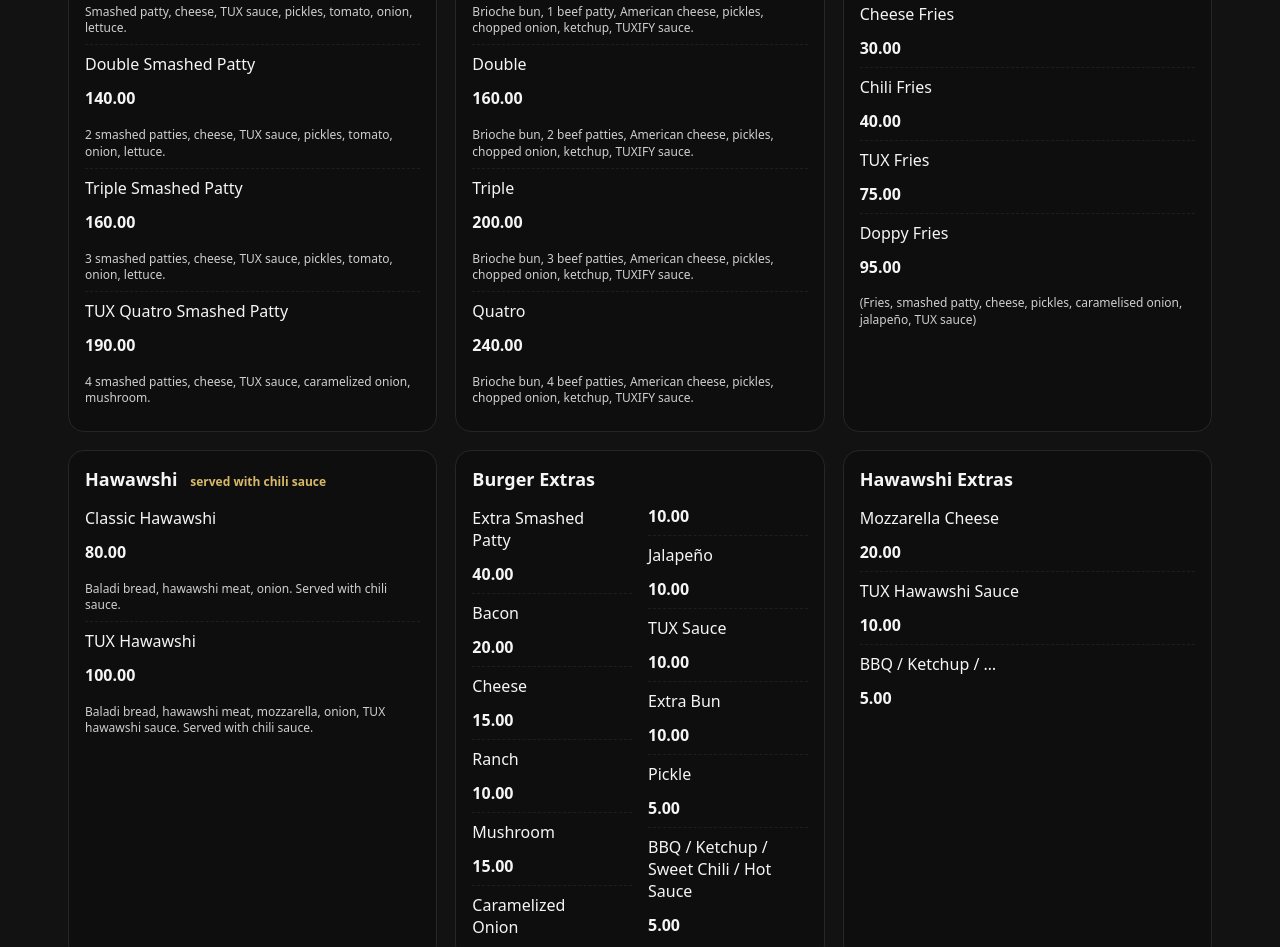
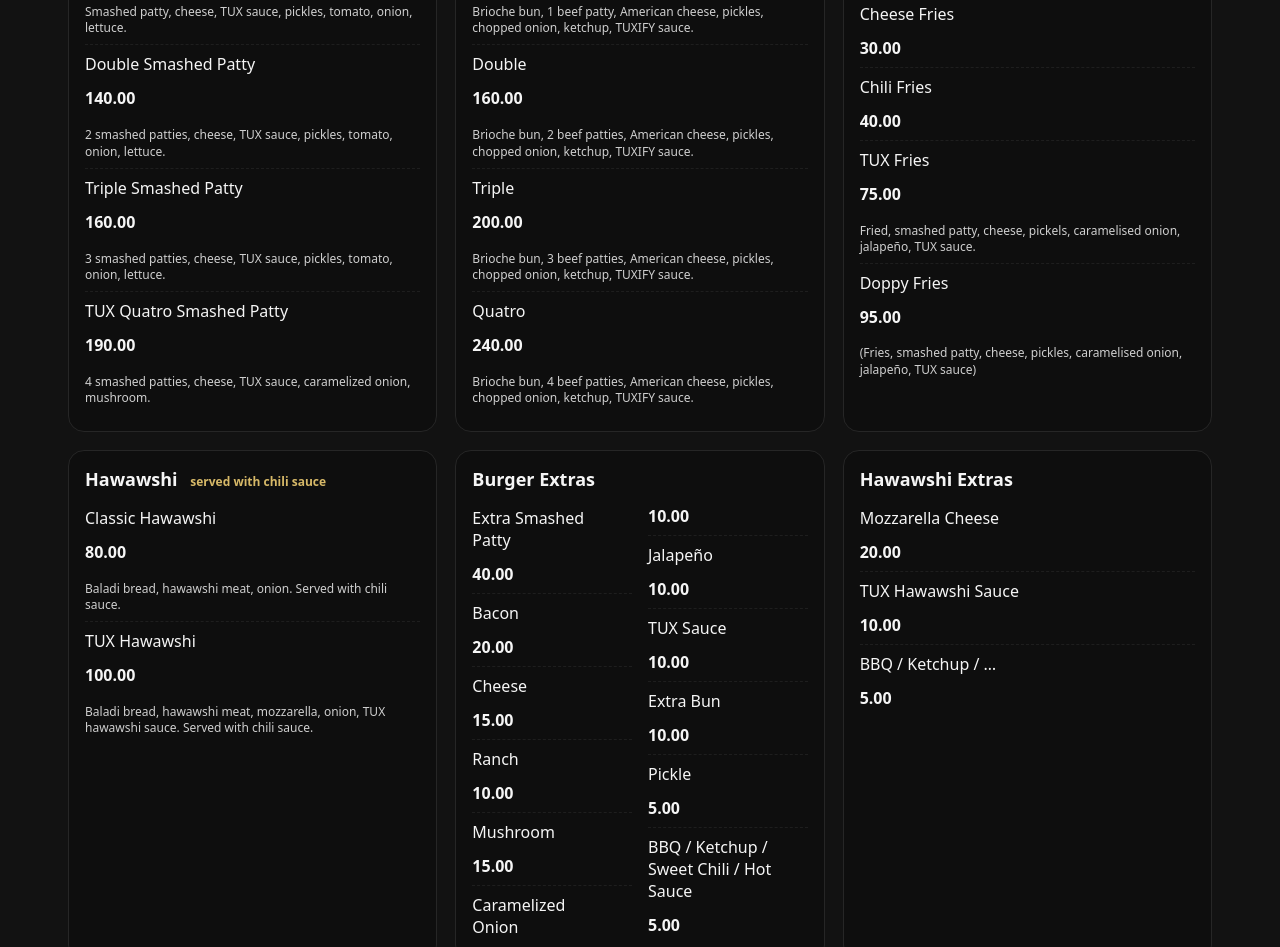
Before and after one commit to ahmedmoustafaa725-byte/TUX-Menu, a plain HTML site: page index.html in a window 1280 px wide. Shown: the part 852-1799 px from the top of the page. Drawn offline with Linux system fonts and the light colour scheme; files whose address does not match are found by name.

Commit message:
Update index.html

```diff
--- a/index.html
+++ b/index.html
@@ -94,7 +94,7 @@
             <li><span>Classic Fries S / L</span><i></i><b>25.00 / 30.00</b></li>
             <li><span>Cheese Fries</span><i></i><b>30.00</b></li>
             <li><span>Chili Fries</span><i></i><b>40.00</b></li>
-            <li><span>TUX Fries</span><i></i><b>75.00</b></li>
+            <li><span>TUX Fries</span><i></i><b>75.00</b><div class="ingredients">Fried, smashed patty, cheese, pickels, caramelised onion, jalapeño, TUX sauce.</div></li>
             <li><span>Doppy Fries</span><i></i><b>95.00</b></li>
           </ul>
           <p class="desc">(Fries, smashed patty, cheese, pickles, caramelised onion, jalapeño, TUX sauce)</p>
```
